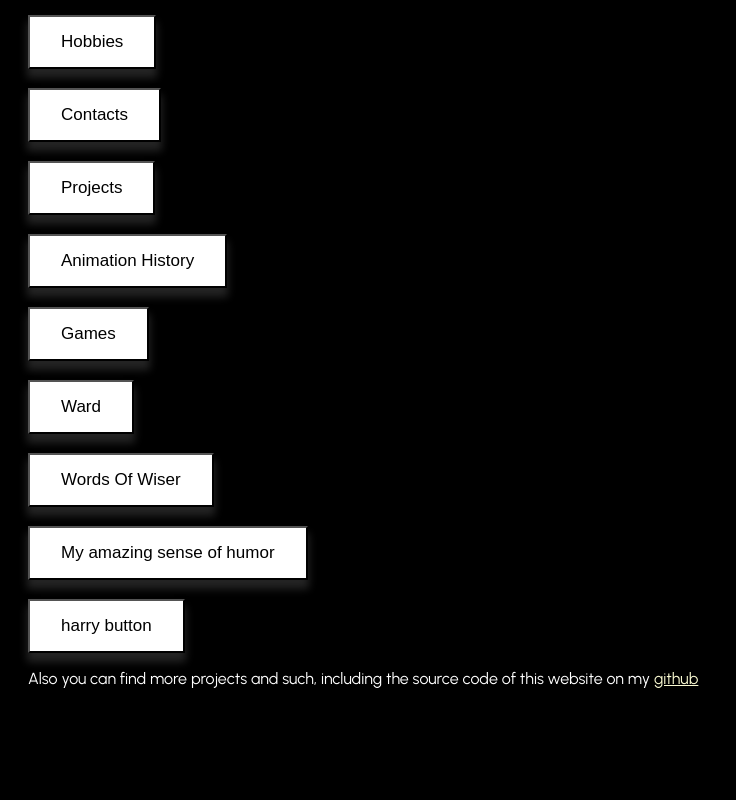
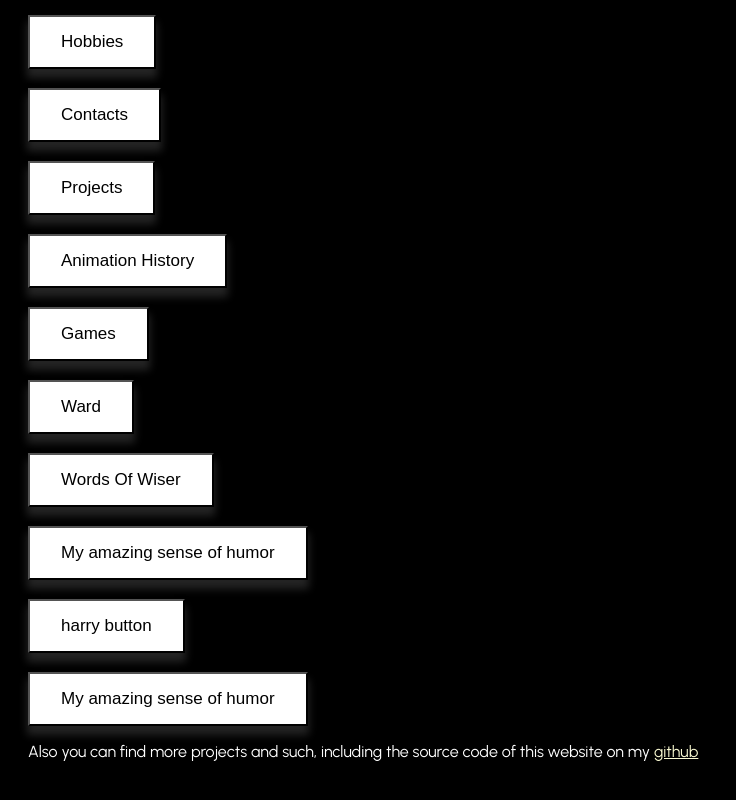
Before and after one commit to not-willem/willemvanhulst, a plain HTML site: page index.html in a window 1280 px wide. Shown: the part 347-1147 px from the top of the page, without its empty margins (0-736 px from the left). Drawn offline with Linux system fonts and the light colour scheme.

Commit message:
Update index.html

```diff
--- a/index.html
+++ b/index.html
@@ -87,6 +87,9 @@
 	<br>
     <button>harry button</button>
     <br>
+	<br>
+	<button onclick="window.location.href = 'https://github.com/not-willem/SimpleTon';">My amazing sense of humor</button>
+	<br>
     <p>Also you can find more projects and such, including the source code of this website on my <a href="https://github.com/not-willem">github</a></p>
  	<p style="color:black;">if you see this, jake is tuff</p>
     <br>
```
